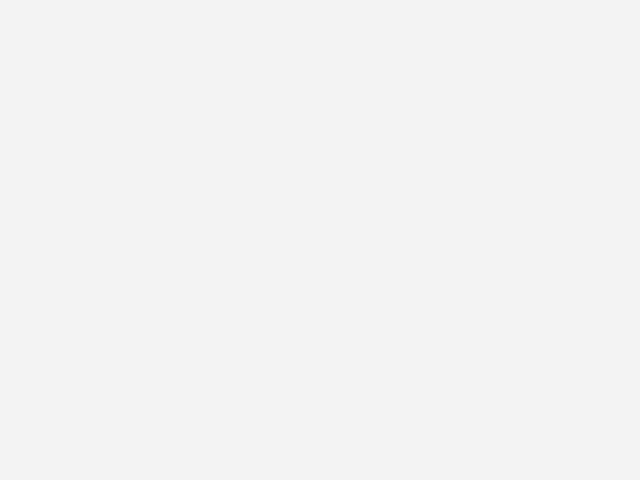
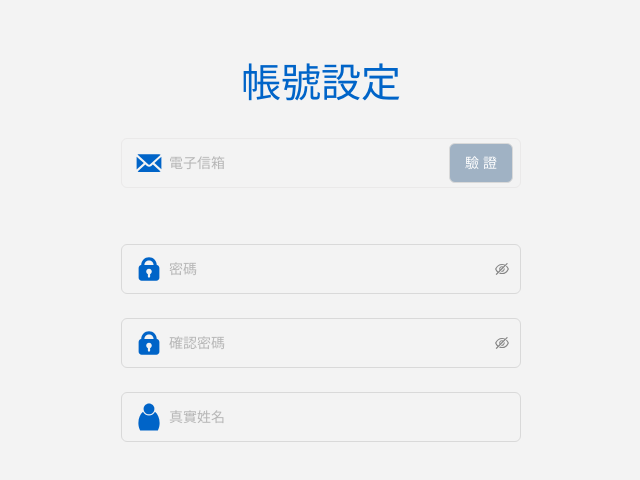
Before and after one commit to leon11081991/vue3-emgiot, a Vue app: page /sign-up in a window 1280 px wide. Before the commit this address had no page. Shown: the top 480 px of the page, without its empty margins (319-959 px from the left). Built offline with nearby package versions, Linux system fonts and the light colour scheme.

Commit message:
feat(signup-page): [WIP]註冊頁切版,新增相關設定

```diff
--- a/src/constants/configs/login.config.ts
+++ b/src/constants/configs/login.config.ts
@@ -26,6 +26,33 @@ export const createForgotPasswordModalConfig = ($t: any) => ({
   }
 })
 
+export const createRegisterFormConfig = ($t: any) => ({
+
+})
+
+export const createSignUpFormConfig = ($t: any) => ({
+  userId: {
+    name: 'userId',
+    placeholder: $t('SignUpPage.SignUp.UserId'),
+    rules: [{ required: true }]
+  },
+  password: {
+    name: 'password',
+    placeholder: $t('SignUpPage.SignUp.Password'),
+    rules: [{ required: true }]
+  },
+  verifyPassword: {
+    name: 'verifyPassword',
+    placeholder: $t('SignUpPage.SignUp.VerifyPassword'),
+    rules: [{ required: true }]
+  },
+  userInfo: {
+    name: 'userInfo',
+    placeholder: $t('SignUpPage.SignUp.UserInfo'),
+    rules: [{ required: true }]
+  }
+})
+
 // ant 元件驗證設定
 export const formValidateMsgsConfig = {
   required: '請填寫 ${label}'
--- a/src/lang/tw.json
+++ b/src/lang/tw.json
@@ -35,10 +35,10 @@
     },
     "Register": {
       "TabLabel": "帳號認證",
-      "TextMessage": "使用手機認證以保障帳號安全",
+      "TextMessage": "使用電子信箱認證以保障帳號安全",
       "UserId": "電子信箱",
       "Validate": "驗證",
-      "Submit": "註冊",
+      "Submit": "送出",
       "RegisterSuccess": "註冊成功",
       "RegisterFailed": "註冊失敗",
       "RegisterValidateMessages": "請填寫"
@@ -50,6 +50,15 @@
     "OtherText": {
       "UseOtherMethods": "使用其他方式登入",
       "HasNoAccount": "沒有帳號?"
+    }
+  },
+  "SignUpPage": {
+    "HeadingText": "帳號設定",
+    "SignUp": {
+      "UserId": "電子信箱",
+      "Password": "密碼",
+      "VerifyPassword": "確認密碼",
+      "UserInfo": "真實姓名"
     }
   },
   "ProfilePage": {
--- a/src/router/index.ts
+++ b/src/router/index.ts
@@ -23,6 +23,15 @@ const routes = [
     meta: {
       layout: 'LayoutBlank',
       middleware: [authMiddleware, layoutMiddleware]
+    }
+  },
+  {
+    path: '/sign-up',
+    name: 'SignUp',
+    component: () => import('@/views/SignUpPage.vue'),
+    meta: {
+      layout: 'LayoutBlank',
+      middleware: [layoutMiddleware]
     }
   },
   {
--- /dev/null
+++ b/src/views/SignUpPage.vue
@@ -0,0 +1,183 @@
+<script setup lang="ts">
+import { ref } from 'vue'
+import { Form } from 'ant-design-vue'
+import { useI18n } from 'vue-i18n'
+import BaseSvgIcon from '@/components/Base/SvgIcon.vue'
+import { createSignUpFormConfig } from '@/constants/configs/login.config'
+
+const { t: $t } = useI18n()
+
+const signUpFormModel = ref({
+  userId: '',
+  password: '',
+  verifyPassword: '',
+  userInfo: ''
+})
+
+const registerForm = Form.useForm(signUpFormModel.value)
+const signUpFormConfig = createSignUpFormConfig($t)
+
+const onSignupFinish = () => {}
+</script>
+
+<template>
+  <div class="signup-page">
+    <div class="signup-container">
+      <h2 class="heading-text">{{ $t('SignUpPage.HeadingText') }}</h2>
+
+      <a-form
+        :model="signUpFormModel"
+        :name="'signUp_form'"
+        :layout="'vertical'"
+        :form="registerForm"
+        class="signup-form"
+        @finish="onSignupFinish"
+      >
+        <a-form-item :name="signUpFormConfig.userId.name">
+          <a-input-group>
+            <div class="input-container validate-input">
+              <a-input
+                class="base-input"
+                readonly
+                :placeholder="signUpFormConfig.userId.placeholder"
+                v-model:value="signUpFormModel.userId"
+              >
+                <template #prefix>
+                  <BaseSvgIcon iconName="mail" />
+                </template>
+              </a-input>
+
+              <a-button type="primary" disabled class="validate-btn">
+                {{ $t('LoginPage.Register.Validate') }}
+              </a-button>
+            </div>
+          </a-input-group>
+        </a-form-item>
+
+        <a-form-item
+          :name="signUpFormConfig.password.name"
+          :rules="signUpFormConfig.password.rules"
+        >
+          <a-input-password
+            class="base-input"
+            autocomplete="current-password"
+            :placeholder="signUpFormConfig.password.placeholder"
+            v-model:value="signUpFormModel.password"
+          >
+            <template #prefix>
+              <BaseSvgIcon iconName="lock" />
+            </template>
+          </a-input-password>
+        </a-form-item>
+
+        <a-form-item
+          :name="signUpFormConfig.verifyPassword.name"
+          :rules="signUpFormConfig.verifyPassword.rules"
+        >
+          <a-input-password
+            class="base-input"
+            autocomplete="current-password"
+            :placeholder="signUpFormConfig.verifyPassword.placeholder"
+            v-model:value="signUpFormModel.verifyPassword"
+          >
+            <template #prefix>
+              <BaseSvgIcon iconName="lock" />
+            </template>
+          </a-input-password>
+        </a-form-item>
+
+        <a-form-item
+          :name="signUpFormConfig.userInfo.name"
+          :rules="signUpFormConfig.userInfo.rules"
+        >
+          <div class="input-container userInfo-input">
+            <a-input
+              class="base-input"
+              :placeholder="signUpFormConfig.userInfo.placeholder"
+              v-model:value="signUpFormModel.userInfo"
+            >
+              <template #prefix>
+                <BaseSvgIcon iconName="profile" />
+              </template>
+            </a-input>
+          </div>
+        </a-form-item>
+      </a-form>
+    </div>
+  </div>
+</template>
+
+<style lang="scss" scoped>
+.signup-container {
+  position: absolute;
+  top: $--header-height;
+
+  left: 50%;
+  transform: translateX(-50%);
+  width: 90%;
+  max-width: 400px;
+
+  .heading-text {
+    text-align: center;
+    font-size: 2.5rem;
+    color: $--color-primary;
+  }
+
+  .signup-form {
+    margin-top: 2rem;
+  }
+
+  .validate-input {
+    position: relative;
+    margin-bottom: 2rem;
+
+    :deep(.ant-input-affix-wrapper) {
+      border-radius: $--border-radius-middle;
+      border-color: $--border-color--disabled;
+    }
+
+    :deep(.ant-input-affix-wrapper:hover, .ant-input:focus, .ant-input-affix-wrapper-focused) {
+      border-width: 1px;
+      border-color: $--border-color--disabled; // 去除邊框色
+      box-shadow: none; // 去除陰影效果
+      outline: none; // 去除 outline
+    }
+
+    :deep(.ant-input) {
+      color: $--color-gray-500;
+    }
+  }
+  .validate-btn {
+    position: absolute;
+    top: 50%;
+    right: 0.5rem;
+    transform: translateY(-50%);
+    height: 80%;
+    background-color: $--color-primary--light--disabled;
+    color: $--color-white;
+    z-index: 1;
+  }
+}
+
+.base-input {
+  padding-block: 0.5rem;
+  background-color: $--background-color-base;
+
+  :deep(.ant-input) {
+    background-color: $--background-color-base;
+  }
+}
+
+// .validate-input {
+//   :deep(.ant-input-affix-wrapper) {
+//     border-radius: $--border-radius-middle;
+//   }
+
+//   :deep(.ant-input-affix-wrapper:hover, .ant-input:focus) {
+//     border-width: 1px;
+//     border-color: $--border-color-base; // 去除邊框色
+//     box-shadow: none; // 去除陰影效果
+//     outline: none; // 去除 outline
+//   }
+// }
+</style>
```
